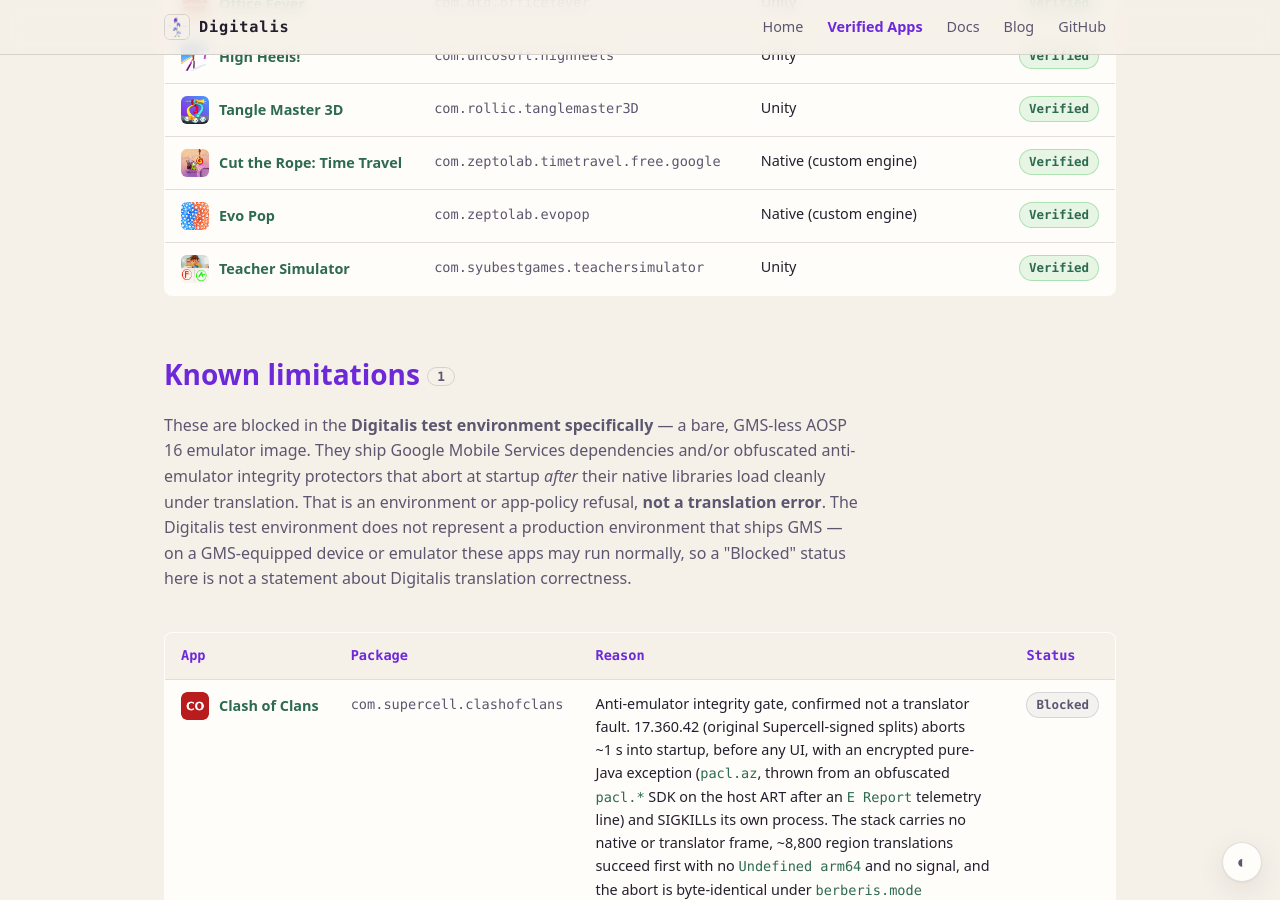
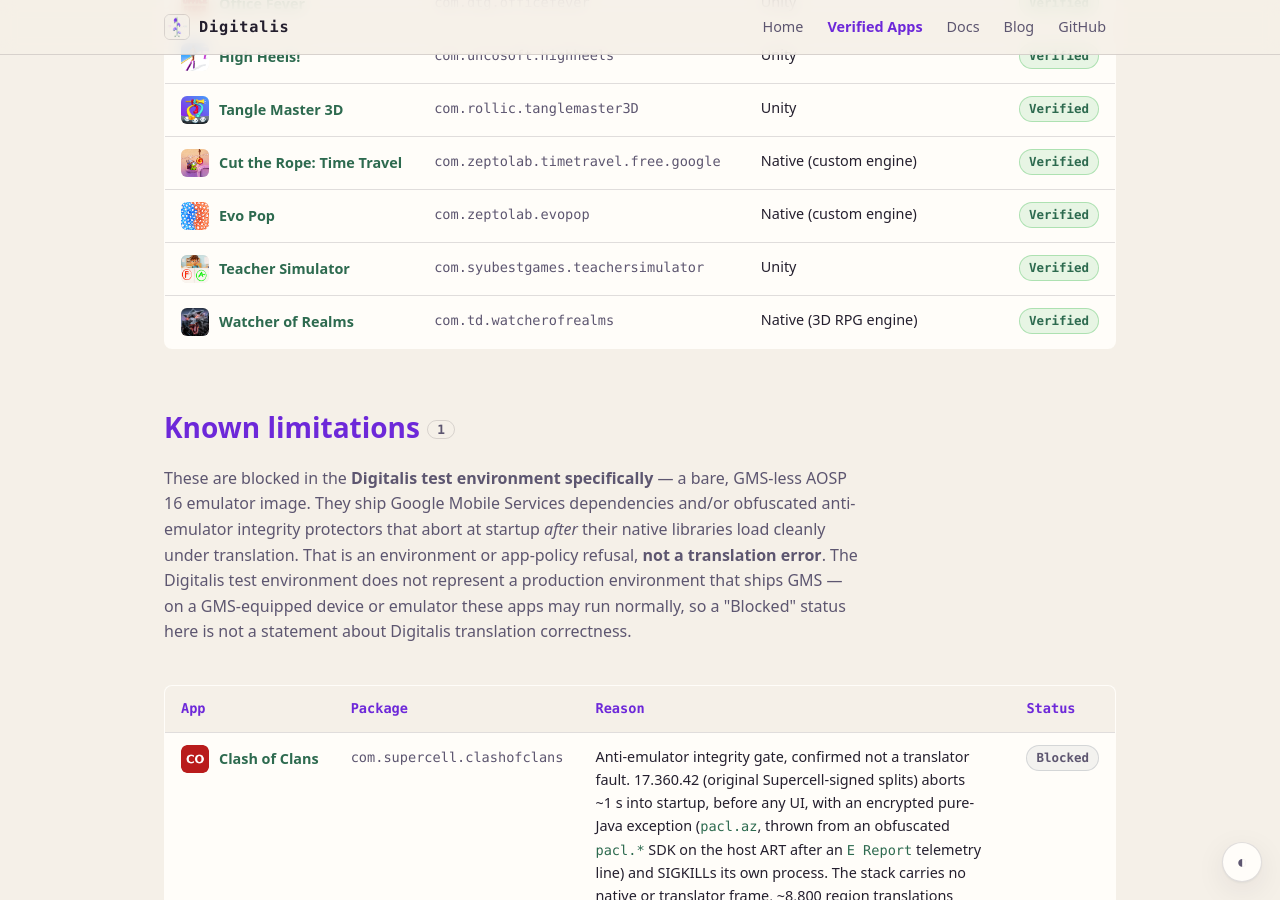
Before and after one commit to DigitalisX64/digitalisx64.github.io, a Jekyll site: the page built from apps.html, in a window 1280 px wide and 900 px high, scrolled down 4850 px. Built offline with Jekyll 4.4.1, drawn with Linux system fonts in a browser that asks for light colours.

Commit message:
apps.yml: add Watcher of Realms (verified game) + icon

```diff
--- a/_data/apps.yml
+++ b/_data/apps.yml
@@ -256,6 +256,9 @@ verified:
   - name: 'Teacher Simulator'
     package: com.syubestgames.teachersimulator
     stack: 'Unity'
+  - name: 'Watcher of Realms'
+    package: com.td.watcherofrealms
+    stack: 'Native (3D RPG engine)'
 
 # No apps are currently in this state; the section drops out of the page while
 # this list is empty.
```
Also changed, not shown: assets/icons/com.td.watcherofrealms.png (added).
